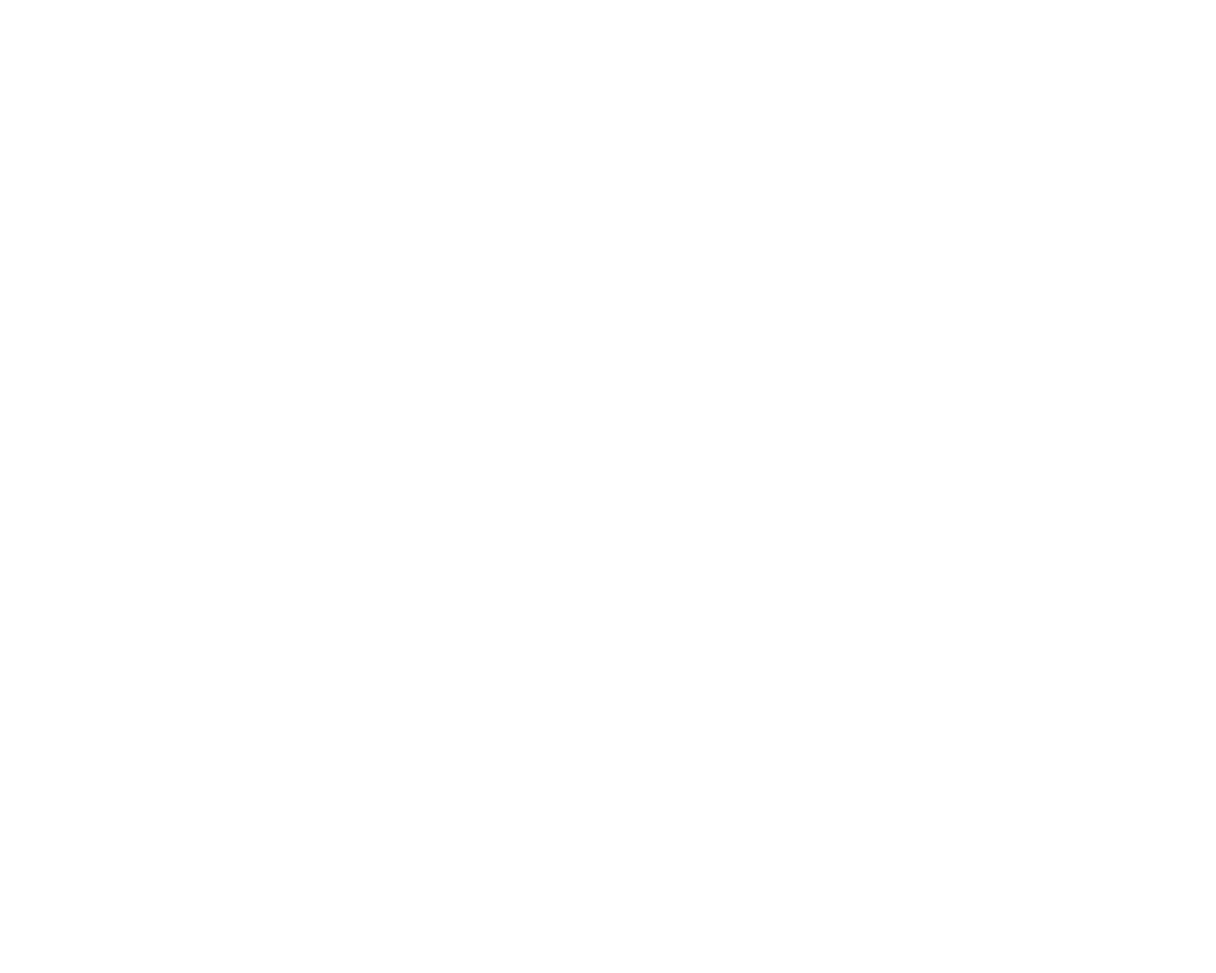
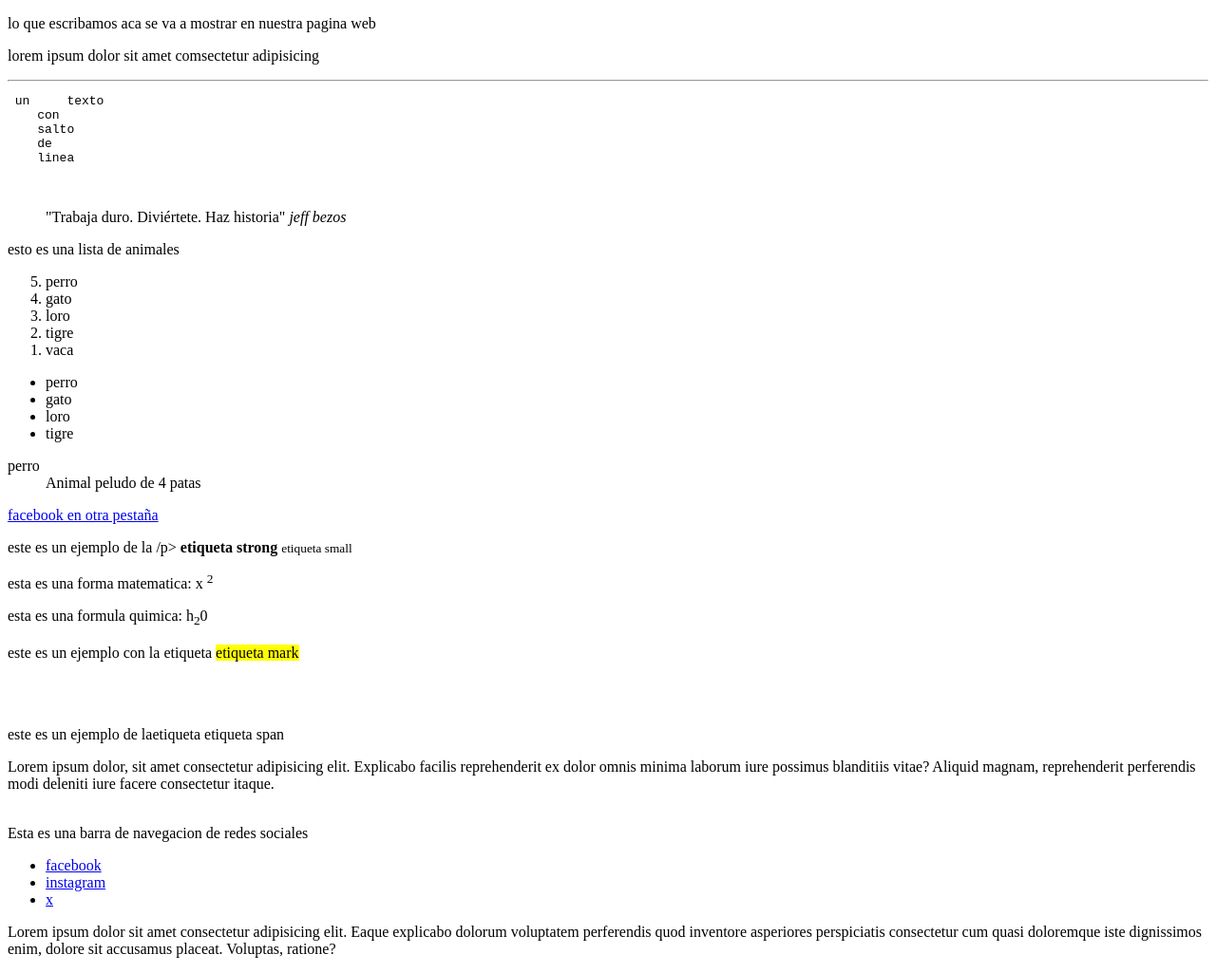
Before and after one commit to Prodayro/practica-2-htlm, a plain HTML site: page index.html in a window 1280 px wide. Shown: the whole page at 95% size. Before the commit the page ends 800 px from the top, so only its background shows below. Drawn offline with Linux system fonts and the light colour scheme.

Commit message:
agregar etiquetas HTML parte 1

```diff
--- a/index.html
+++ b/index.html
@@ -12,11 +12,110 @@
     <!-- modificar el tamaño del viewport -->
     <meta name="viewport" content="width=device-width, initial-scale=1.0">
     <!--  modificar el titulo de la pagina a la pestaña -->
-    <title>Mi primera pagina wep</title>
+    <title>practica 3</title>
+
 </head>
 
 <!-- Todo lo que le queramos mostrar al usuario -->
 <body>
+<!-- la etiqueta p siempre para poner parrafos -->
+<!-- lorem ipsum -->
+   <p>lo que escribamos aca se va a mostrar en nuestra pagina web</p>
+   <p>lorem ipsum dolor sit amet comsectetur adipisicing</p>
+   <hr>
+   <pre> un     texto
+    con
+    salto
+    de
+    linea
+    <!-- pre sirve para mantener el formato tal cual se escribe. -->
+   </pre>
+<!-- blockquote sirbe para representar citas -->
+   <blockquote>
+    "Trabaja duro. Diviértete. Haz historia"
+    <cite>jeff bezos</cite>
+</blockquote>
+
+<p>esto es una lista de animales</p>
+<!-- oL es para poner listas ordenadas -->
+<ol tipe="a" start="I" reversed>
+    <li>perro</li>
+    <li>gato</li>
+    <li>loro</li>
+    <li>tigre</li>
+    <li>vaca</li>
+</ol>
+<!-- uL es para poner listas desordenadas -->
+<ul type="disq">
+    <li>perro</li>
+    <li>gato</li>
+    <li>loro</li>
+    <li>tigre</li>
+</ul>
+<!-- dL sirve para mostrar estructuras del tipo -->
+<dl>
+    <!-- dt es para el concepto -->
+<dt>perro</dt>
+<!-- dd es para la definición  -->
+<dd>Animal peludo de 4 patas</dd>
+</dl>
+
+<!-- no tiene semantica, es un comodin -->
+<div></div>
+<!-- a,sirve para poner links -->
+
+<a href="https://www.facebook.com">facebook en otra pestaña</a>
+<a href="https://www.facebook.com" target="_blank" rel="noopener noreferrer"></a>
+
+<!-- strong sirve para darle enfasis semantico a una frase o palabra -->
+<p>este es un ejemplo de la
+    /p> <strong>etiqueta strong</strong>
+
+<small>etiqueta small</small>
+<p>
+    esta es una forma matematica: x <sup>2</sup>
+</p>
+<p>
+    esta es una formula quimica: h<sub>2</sub>0
+</p>
+<p>
+    este es un ejemplo con la etiqueta <mark>etiqueta mark</mark>
+</p>
+<br>
+<br>
+<p>
+    <!-- spam es un comodin para encapsular textosin que tenga ningun significado-->
+    este es un ejemplo de laetiqueta <span>etiqueta span</span>
+</p>
+
+<p>
+    Lorem ipsum dolor, sit amet consectetur adipisicing elit. Explicabo facilis reprehenderit ex dolor omnis minima laborum iure possimus blanditiis vitae? Aliquid magnam, reprehenderit perferendis modi deleniti iure facere consectetur itaque.
+    <br>
+    <br>
+</p>
+
+<p>Esta es una barra de navegacion de redes sociales</p>
+<nav>
+    <ul>
+        <li>
+            <a href="www.facebook.com">facebook</a>
+        </li>
+        <li>
+            <a href="www.instagram.com">instagram</a>
+        </li>
+        <li>
+            <a href="www.x.com">x</a>
+        </li>
+    </ul>
+</nav>
+
+<main>
+<p>
+    Lorem ipsum dolor sit amet consectetur adipisicing elit. Eaque explicabo dolorum voluptatem perferendis quod inventore asperiores perspiciatis consectetur cum quasi doloremque iste dignissimos enim, dolore sit accusamus placeat. Voluptas, ratione?
+</p>
+</main>
 
 
-</html>
+
+</body>
+</html
```
